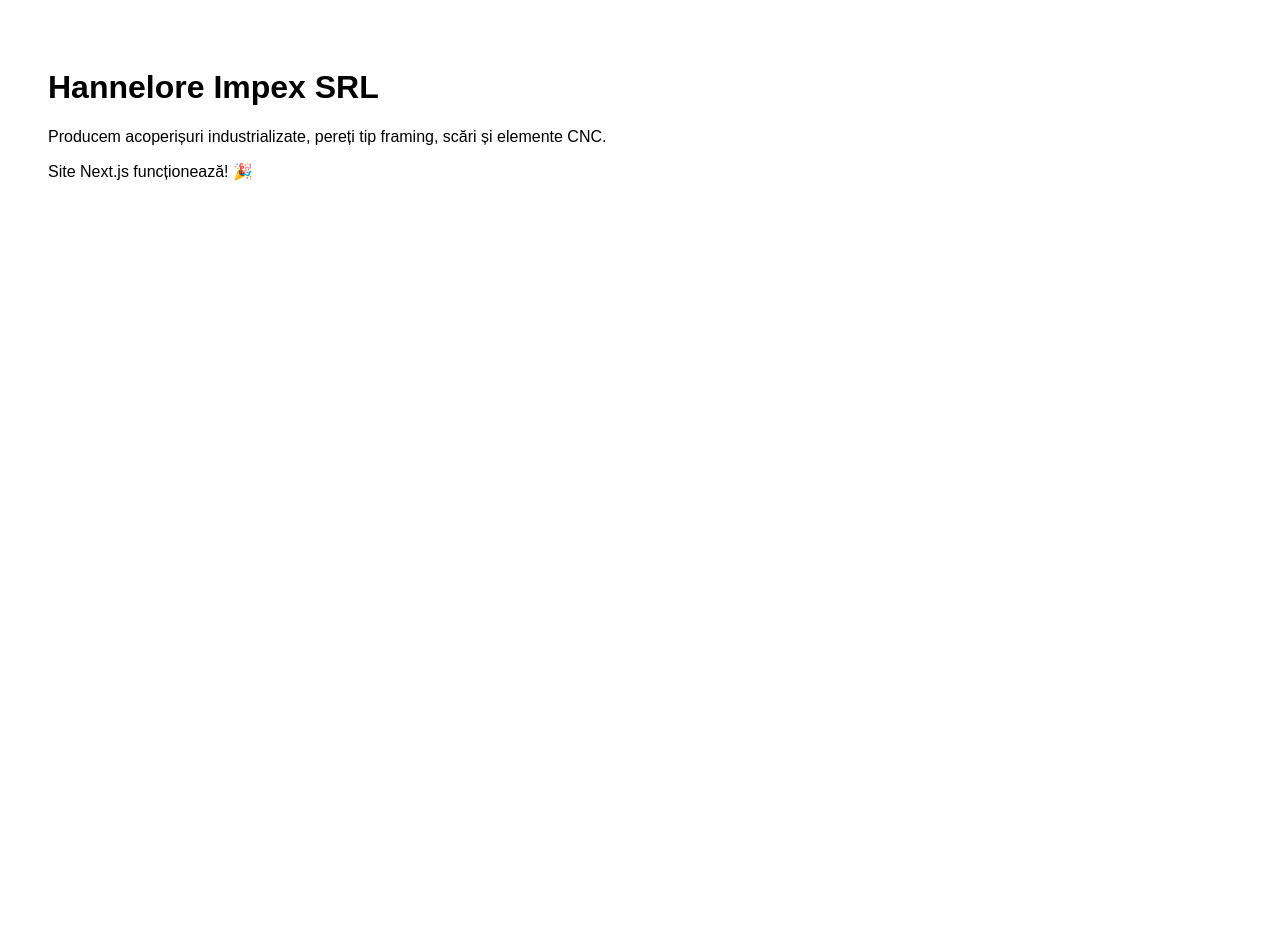
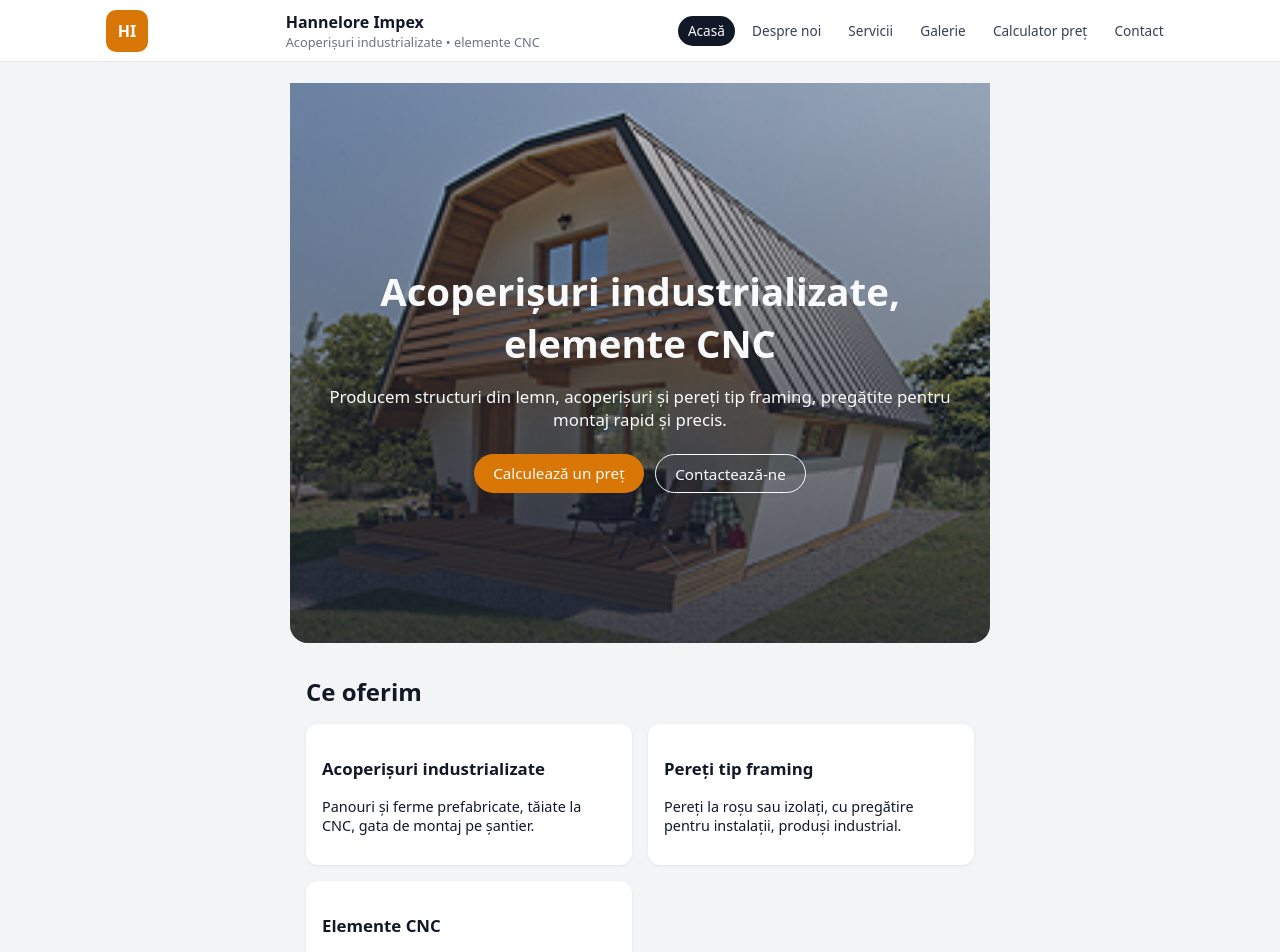
Before and after one commit to zmoko86/hanneloreimpex, a Next.js app: page / in a window 1280 px wide. Shown: the top 952 px of the page. Before the commit the page ends 800 px from the top, so only its background shows below. Built offline with nearby package versions, Linux system fonts and the light colour scheme.

Commit message:
Add files via upload

```diff
--- /dev/null
+++ b/components/Layout.js
@@ -0,0 +1,48 @@
+import Link from "next/link";
+import { useRouter } from "next/router";
+
+export default function Layout({ title, children }) {
+  const router = useRouter();
+  const nav = [
+    { href: "/", label: "Acasă" },
+    { href: "/despre", label: "Despre noi" },
+    { href: "/servicii", label: "Servicii" },
+    { href: "/galerie", label: "Galerie" },
+    { href: "/calculator", label: "Calculator preț" },
+    { href: "/contact", label: "Contact" }
+  ];
+
+  return (
+    <div className="root">
+      <header className="hdr">
+        <div className="hdr-inner">
+          <div className="logo-mark">HI</div>
+          <div className="logo-text">
+            <div className="logo-title">Hannelore Impex</div>
+            <div className="logo-subtitle">Acoperișuri industrializate • elemente CNC</div>
+          </div>
+          <nav className="nav">
+            {nav.map((item) => (
+              <Link
+                key={item.href}
+                href={item.href}
+                className={router.pathname === item.href ? "nav-link active" : "nav-link"}
+              >
+                {item.label}
+              </Link>
+            ))}
+          </nav>
+        </div>
+      </header>
+
+      <main className="main">
+        {title && <h1 className="page-title">{title}</h1>}
+        {children}
+      </main>
+
+      <footer className="ftr">
+        © {new Date().getFullYear()} Hannelore Impex • Tel: 0729007593 • Email: hanneloreimpex@gmail.com
+      </footer>
+    </div>
+  );
+}
--- a/next.config.mjs
+++ b/next.config.mjs
@@ -1,3 +1 @@
-/** @type {import('next').NextConfig} */
-const nextConfig = {};
-export default nextConfig;
+export default {};
--- a/package.json
+++ b/package.json
@@ -1,5 +1,6 @@
 {
   "name": "hanneloreimpex",
+  "private": true,
   "version": "1.0.0",
   "scripts": {
     "dev": "next dev",
--- /dev/null
+++ b/pages/_app.js
@@ -0,0 +1,5 @@
+import '../styles/globals.css';
+
+export default function App({ Component, pageProps }) {
+  return <Component {...pageProps} />;
+}
--- a/pages/index.js
+++ b/pages/index.js
@@ -1,9 +1,44 @@
+import Layout from "../components/Layout";
+
 export default function Home() {
   return (
-    <div style={{padding: 40, fontFamily: 'Arial'}}>
-      <h1>Hannelore Impex SRL</h1>
-      <p>Producem acoperișuri industrializate, pereți tip framing, scări și elemente CNC.</p>
-      <p>Site Next.js funcționează! 🎉</p>
-    </div>
+    <Layout>
+      <section className="hero">
+        <div className="hero-overlay">
+          <div className="hero-content">
+            <h1>Acoperișuri industrializate, elemente CNC</h1>
+            <p>
+              Producem structuri din lemn, acoperișuri și pereți tip framing, pregătite pentru montaj rapid și precis.
+            </p>
+            <div className="hero-buttons">
+              <a href="/calculator" className="btn btn-primary">
+                Calculează un preț
+              </a>
+              <a href="/contact" className="btn btn-outline">
+                Contactează-ne
+              </a>
+            </div>
+          </div>
+        </div>
+      </section>
+
+      <section className="home-section">
+        <h2>Ce oferim</h2>
+        <div className="cards">
+          <div className="card">
+            <h3>Acoperișuri industrializate</h3>
+            <p>Panouri și ferme prefabricate, tăiate la CNC, gata de montaj pe șantier.</p>
+          </div>
+          <div className="card">
+            <h3>Pereți tip framing</h3>
+            <p>Pereți la roșu sau izolați, cu pregătire pentru instalații, produși industrial.</p>
+          </div>
+          <div className="card">
+            <h3>Elemente CNC</h3>
+            <p>Elemente și îmbinări din lemn prelucrate CNC pentru toleranțe reduse și montaj ușor.</p>
+          </div>
+        </div>
+      </section>
+    </Layout>
   );
 }
--- a/styles/globals.css
+++ b/styles/globals.css
@@ -1 +1,209 @@
-body { margin:0; padding:0; font-family: Arial; }
+* {
+  box-sizing: border-box;
+}
+
+body {
+  margin: 0;
+  font-family: system-ui, -apple-system, BlinkMacSystemFont, "Segoe UI", sans-serif;
+  background: #f3f4f6;
+  color: #111827;
+}
+
+/* Layout */
+
+.root {
+  min-height: 100vh;
+  display: flex;
+  flex-direction: column;
+}
+
+.hdr {
+  background: #ffffff;
+  border-bottom: 1px solid #e5e7eb;
+  position: sticky;
+  top: 0;
+  z-index: 10;
+}
+
+.hdr-inner {
+  max-width: 1100px;
+  margin: 0 auto;
+  padding: 0.6rem 1rem;
+  display: flex;
+  align-items: center;
+  justify-content: space-between;
+  gap: 1rem;
+}
+
+.logo-mark {
+  width: 42px;
+  height: 42px;
+  border-radius: 10px;
+  background: #d97706;
+  color: #ffffff;
+  display: flex;
+  align-items: center;
+  justify-content: center;
+  font-weight: 700;
+  font-size: 1rem;
+}
+
+.logo-text {
+  display: flex;
+  flex-direction: column;
+}
+
+.logo-title {
+  font-weight: 600;
+  font-size: 1rem;
+}
+
+.logo-subtitle {
+  font-size: 0.8rem;
+  color: #6b7280;
+}
+
+.nav {
+  display: flex;
+  flex-wrap: wrap;
+  gap: 0.4rem;
+}
+
+.nav-link {
+  text-decoration: none;
+  font-size: 0.85rem;
+  padding: 0.35rem 0.65rem;
+  border-radius: 999px;
+  color: #374151;
+  background: transparent;
+  transition: background 0.15s, color 0.15s;
+}
+
+.nav-link:hover {
+  background: #f3f4f6;
+}
+
+.nav-link.active {
+  background: #111827;
+  color: #f9fafb;
+}
+
+.main {
+  flex: 1;
+  max-width: 1100px;
+  margin: 1.3rem auto 2.5rem;
+  padding: 0 1rem;
+}
+
+.page-title {
+  margin-top: 0;
+  margin-bottom: 1rem;
+}
+
+/* Hero */
+
+.hero {
+  width: 100%;
+  height: 70vh;
+  background: url("/hero.jpg") center center / cover no-repeat;
+  border-radius: 0 0 18px 18px;
+  overflow: hidden;
+  position: relative;
+}
+
+.hero-overlay {
+  width: 100%;
+  height: 100%;
+  background: linear-gradient(to top, rgba(15, 23, 42, 0.75), rgba(15, 23, 42, 0.2));
+  display: flex;
+  justify-content: center;
+  align-items: center;
+}
+
+.hero-content {
+  max-width: 700px;
+  padding: 1.5rem;
+  text-align: center;
+  color: #f9fafb;
+}
+
+.hero-content h1 {
+  font-size: 2.4rem;
+  margin-bottom: 0.6rem;
+}
+
+.hero-content p {
+  font-size: 1.05rem;
+  margin-bottom: 1.4rem;
+}
+
+.hero-buttons {
+  display: flex;
+  gap: 0.7rem;
+  justify-content: center;
+}
+
+.btn {
+  border-radius: 999px;
+  padding: 0.55rem 1.2rem;
+  font-size: 0.95rem;
+  text-decoration: none;
+  border: none;
+  cursor: pointer;
+}
+
+.btn-primary {
+  background: #d97706;
+  color: #f9fafb;
+}
+
+.btn-primary:hover {
+  background: #b45309;
+}
+
+.btn-outline {
+  background: transparent;
+  border: 1px solid #f9fafb;
+  color: #f9fafb;
+}
+
+.btn-outline:hover {
+  background: rgba(249, 250, 251, 0.15);
+}
+
+/* Cards */
+
+.home-section {
+  max-width: 1100px;
+  margin: 2rem auto 0;
+  padding: 0 1rem 1rem;
+}
+
+.home-section h2 {
+  margin-bottom: 1rem;
+}
+
+.cards {
+  display: grid;
+  grid-template-columns: repeat(auto-fit, minmax(220px, 1fr));
+  gap: 1rem;
+}
+
+.card {
+  background: #ffffff;
+  border-radius: 12px;
+  padding: 1rem;
+  box-shadow: 0 1px 3px rgba(15, 23, 42, 0.08);
+  font-size: 0.9rem;
+}
+
+/* Footer */
+
+.ftr {
+  border-top: 1px solid #e5e7eb;
+  background: #ffffff;
+  padding: 0.7rem 1rem;
+  font-size: 0.8rem;
+  color: #6b7280;
+  text-align: center;
+}
```
Also changed, not shown: pages/calculator.js (added, +9 -0 lines), pages/contact.js (+6 -6 lines), pages/despre.js (added, +9 -0 lines), pages/galerie.js (added, +9 -0 lines), pages/servicii.js (added, +9 -0 lines), public/hero.jpg (added).
